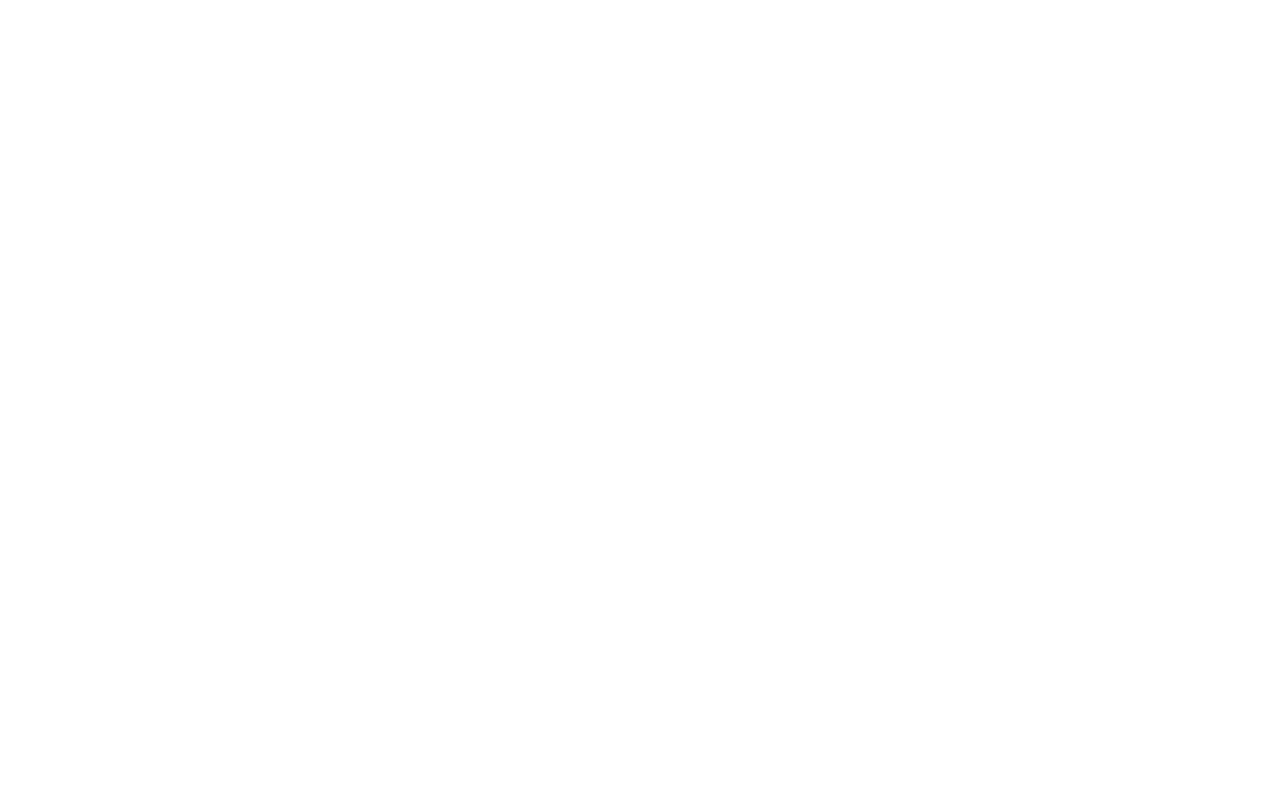
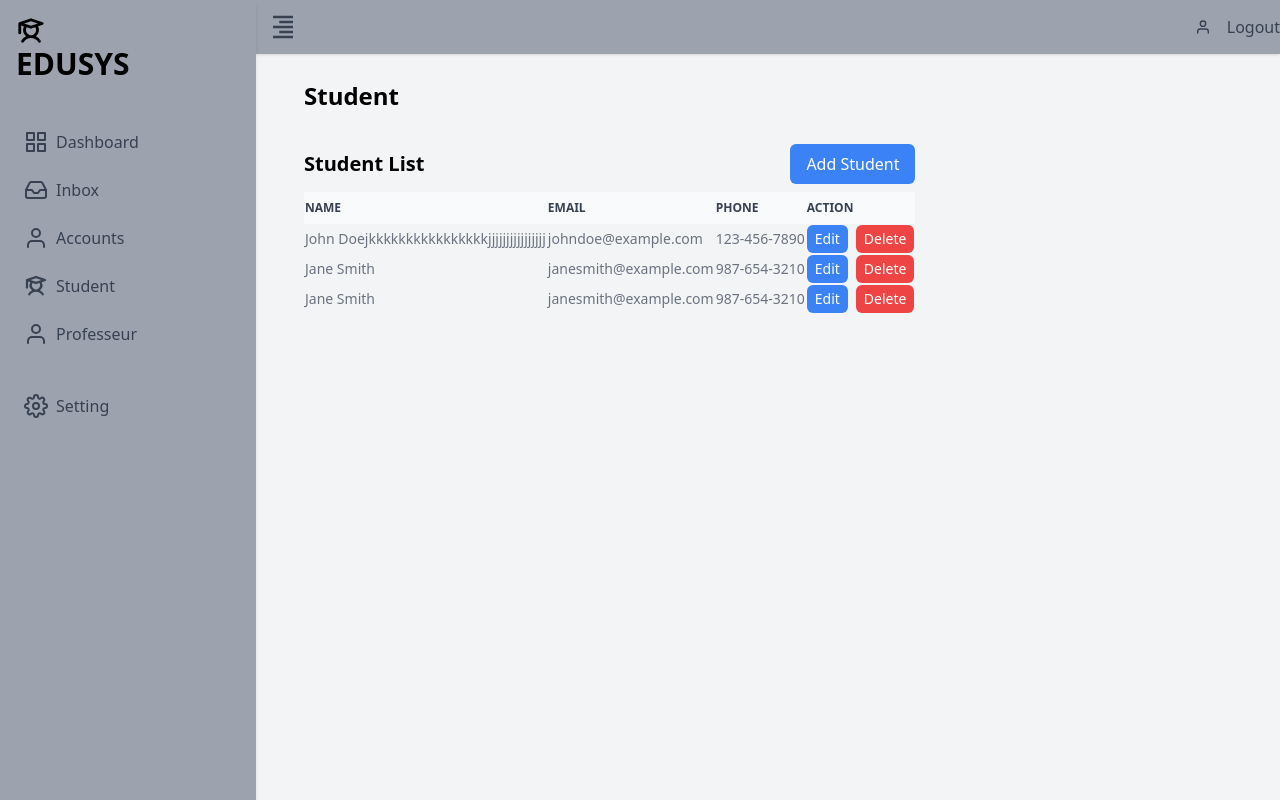
Before and after one commit to Saidkour/projetschools, a React (Vite) app in the folder frontend/: page /Admin/dashboard/student in a window 1280 px wide. Before the commit this address had no page. Built offline with nearby package versions, Linux system fonts and the light colour scheme.

Commit message:
refactoring app.jsx

```diff
--- a/frontend/src/App.jsx
+++ b/frontend/src/App.jsx
@@ -2,8 +2,13 @@ import { BrowserRouter, Route, Routes } from "react-router-dom";
 import Home from "./components/Home";
 import Layout from "./pages/Layout.jsx";
 import Login from "./components/Login.jsx";
-import Dashboard from "./components/student/Dashboard.jsx";
 import AdminDash from "./components/admin/AdminDash.jsx";
+import Student from "./components/admin/Pages/student/Student.jsx";
+import DashboardHome from "./components/admin/Pages/DashboardHome.jsx";
+import Professeur from "./components/admin/Pages/professeur/Professeur.jsx";
+import AllStudent from "./components/admin/Pages/student/AllStudent.jsx";
+import EditStudent from "./components/admin/Pages/student/EditStudent.jsx";
+import AddStudent from "./components/admin/Pages/student/AddStudent.jsx";
 
 function App() {
     return (
@@ -13,9 +18,16 @@ function App() {
                     <Route index element={<Home />} />
                     <Route path="/login" element={<Login />} />
                 </Route>
-                <Route path="/student/dashboard" element={<Dashboard />} />
-                <Route path="/Admin/dashboard" element={<AdminDash/>} />
-
+                {/* <Route path="/student/dashboard" element={<Dashboard />} /> */}
+                <Route path="/Admin/dashboard" element={<AdminDash />}>
+                    <Route index element={<DashboardHome />} />
+                    <Route path="/Admin/dashboard/student" element={<Student />}>
+                        <Route index element={<AllStudent />} />
+                        <Route path="/Admin/dashboard/student/edit" element={<EditStudent/>} />
+                        <Route path="/Admin/dashboard/student/add" element={<AddStudent/>} />
+                    </Route>
+                    <Route path="/Admin/dashboard/Professeur" element={<Professeur />} />
+                </Route>
             </Routes>
         </BrowserRouter>
     );
--- a/frontend/src/components/Student.jsx
+++ b/frontend/src/components/Student.jsx
@@ -22,6 +22,7 @@ export default function Student() {
         } catch (error) {
             console.error("Error occurred during login");
             // Handle login error
+
         }
     };
 
@@ -68,10 +69,6 @@ export default function Student() {
                     className="mt-1 p-2 block w-full border border-gray-300 rounded-md shadow-sm focus:outline-none focus:ring-indigo-500 focus:border-indigo-500"
                     {...register("password", {
                         required: "Password is required",
-                        // minLength: {
-                        //     value: 6,
-                        //     message: "Password must be at least 6 characters",
-                        // },
                     })}
                 />
                 {errors.password && (
--- a/frontend/src/components/admin/AdminDash.jsx
+++ b/frontend/src/components/admin/AdminDash.jsx
@@ -1,5 +1,5 @@
-import React, { useState } from 'react';
-import { BrowserRouter as Router, Routes, Route, Link } from 'react-router-dom';
+import React, { useState } from "react";
+import { Link, Outlet } from "react-router-dom";
 import {
     FiGrid,
     FiInbox,
@@ -12,7 +12,7 @@ import {
 } from "react-icons/fi";
 import { BiDetail, BiAlignLeft, BiAlignRight } from "react-icons/bi";
 import { PiStudentBold } from "react-icons/pi";
-import { Bar, Line } from 'react-chartjs-2';
+// import { Bar, Line } from "react-chartjs-2";
 import {
     Chart as ChartJS,
     CategoryScale,
@@ -24,7 +24,7 @@ import {
     Title,
     Tooltip,
     Legend,
-} from 'chart.js';
+} from "chart.js";
 
 ChartJS.register(
     CategoryScale,
@@ -39,44 +39,80 @@ ChartJS.register(
 );
 
 const Navbar = ({ open, setOpen }) => (
-  <nav className={`bg-gray-400 shadow fixed top-0 left-0 right-0 transition-all duration-300 ${open ? 'ml-64' : 'ml-20'}`}>
+    <nav
+        className={`bg-gray-400 shadow fixed top-0 left-0 right-0 transition-all duration-300 ${
+            open ? "ml-64" : "ml-20"
+        }`}
+    >
         <div className="container mx-auto flex justify-between items-center">
             <div className="flex items-center">
                 <button
                     className="p-3 text-gray-700 hover:text-gray-900 focus:outline-none"
                     onClick={() => setOpen(!open)}
                 >
-          {open ? <span className="text-3xl"><BiAlignRight /></span> : <span className="text-3xl"><BiAlignLeft /></span>}
+                    {open ? (
+                        <span className="text-3xl">
+                            <BiAlignRight />
+                        </span>
+                    ) : (
+                        <span className="text-3xl">
+                            <BiAlignLeft />
+                        </span>
+                    )}
                 </button>
             </div>
             <div className="flex items-center">
-        <a href="#" className="text-gray-700 hover:text-gray-900 mx-4"><FiUser /></a>
-        <a href="#" className="text-gray-700 hover:text-gray-900">Logout</a>
+                <a href="#" className="text-gray-700 hover:text-gray-900 mx-4">
+                    <FiUser />
+                </a>
+                <a href="#" className="text-gray-700 hover:text-gray-900">
+                    Logout
+                </a>
             </div>
         </div>
     </nav>
 );
 
 const Menus = [
-  { title: "Dashboard", icon: <FiGrid />, to: "/dashboard" },
+    { title: "Dashboard", icon: <FiGrid />, to: "/admin/dashboard"},
     { title: "Inbox", icon: <FiInbox />, to: "/inbox" },
-  { title: "Accounts", icon: <FiUser />, to: "/accounts", gap: true },
-  { title: "Notes", icon: <FiCalendar />, to: "/notes" },
-  { title: "Todolist", icon: <BiDetail />, to: "/todolist" },
-  { title: "Search", icon: <FiSearch />, to: "/search" },
-  { title: "Analytics", icon: <FiBarChart2 />, to: "/analytics" },
-  { title: "Files", icon: <FiFile />, to: "/files", gap: true },
-  { title: "Setting", icon: <FiSettings />, to: "/setting" },
+    { title: "Accounts", icon: <FiUser />, to: "/accounts" },
+    // { title: "Notes", icon: <FiCalendar />, to: "/notes" },
+    // { title: "Todolist", icon: <BiDetail />, to: "/todolist" },
+    // { title: "Search", icon: <FiSearch />, to: "/search" },
+    // { title: "Analytics", icon: <FiBarChart2 />, to: "/analytics" },
+    // { title: "Files", icon: <FiFile />, to: "/files", gap: true },
+    {
+        title: "Student",
+        icon: <PiStudentBold />,
+        to: "/admin/dashboard/student",
+    },
+    { title: "Professeur", icon: <FiUser />, to: "/admin/dashboard/Professeur" },
+    { title: "Setting", icon: <FiSettings />, to: "/setting", gap: true },
 ];
 
 const Sidebar = ({ open }) => (
-  <div className={`bg-gray-400 shadow-md fixed top-0 left-0 h-screen transition-width duration-300 ${open ? 'w-64' : 'w-20'}`}>
+    <div
+        className={`bg-gray-400 shadow-md fixed top-0 left-0 h-screen transition-width duration-300 ${
+            open ? "w-64" : "w-20"
+        }`}
+    >
         <div className="flex items-center p-4">
-      <a href="#" className="text-3xl font-bold "><span><PiStudentBold /></span> {open && <span>EDUSYS</span>} </a>
+            <a href="#" className="text-3xl font-bold ">
+                <span>
+                    <PiStudentBold />
+                </span>{" "}
+                {open && <span>EDUSYS</span>}{" "}
+            </a>
         </div>
         <ul className="py-4">
             {Menus.map((menu, index) => (
-        <li key={index} className={`px-6 py-2 flex items-center ${menu.gap ? 'mt-8' : 'mt-2'} text-gray-700 hover:text-gray-900`}>
+                <li
+                    key={index}
+                    className={`px-6 py-2 flex items-center ${
+                        menu.gap ? "mt-8" : "mt-2"
+                    } text-gray-700 hover:text-gray-900`}
+                >
                     <span className="text-2xl mr-2">{menu.icon}</span>
                     {open && <Link to={menu.to}>{menu.title}</Link>}
                 </li>
@@ -84,71 +120,23 @@ const Sidebar = ({ open }) => (
         </ul>
     </div>
 );
-
-const MainContent = ({ open }) => {
-  const dataBar = {
-    labels: ['Jan', 'Feb', 'Mar', 'Apr', 'May', 'Jun'],
-    datasets: [
-      {
-        label: 'Total Absence',
-        data: [3, 2, 2, 4, 5, 6],
-        backgroundColor: 'rgba(54, 162, 235, 0.2)', // Light blue background
-        borderColor: 'rgba(54, 162, 235, 1)', // Blue border
-        borderWidth: 1,
-      },
-    ],
-  };
-
-  const dataLine = {
-    labels: ['Jan', 'Feb', 'Mar', 'Apr', 'May', 'Jun'],
-    datasets: [
-      {
-        label: 'The remaining tests',
-        data: [10, 9, 8, 7, 6, 5],
-        backgroundColor: 'rgba(54, 162, 235, 0.2)', // Light blue background
-        borderColor: 'rgba(54, 162, 235, 1)', // Blue border
-        borderWidth: 1,
-      },
-    ],
-  };
-
-  const options = {
-    scales: {
-      y: {
-        beginAtZero: true,
-      },
-    },
-  };
-
+export default function AdminDash() {
+    const [open, setOpen] = useState(true);
     return (
-    <div className={`flex-1 p-12 pt-20 transition-all duration-300 ${open ? 'ml-64' : 'ml-20'}`}>
-      {/* Render your content directly here */}
-      <h1>Main Content</h1>
-      <div className="mb-8">
-        <h2>Bar Chart</h2>
-        <Bar data={dataBar} options={options} />
-      </div>
-      <div>
-        <h2>Line Chart</h2>
-        <Line data={dataLine} options={options} />
+        <>
+            <div className="min-h-screen bg-gray-100 flex">
+                <Navbar open={open} setOpen={setOpen} />
+                <div className="flex">
+                    <Sidebar open={open} />
+                    <div
+                        className={`flex-1 p-12 pt-20 transition-all duration-300 ${
+                            open ? "ml-64" : "ml-20"
+                        }`}
+                    >
+                        <Outlet />
                     </div>
                 </div>
-  );
-};
-
-const AdminDash = ({ open }) => (
-  <div className="flex">
-    <Sidebar open={open} />
-    <MainContent open={open} />
             </div>
-);
-
-export default function App() {
-  const [open, setOpen] = useState(true);
-  return (
-    <div className="min-h-screen bg-gray-100 flex">
-      <Navbar open={open} setOpen={setOpen} />
-      <AdminDash open={open} setOpen={setOpen} />
-    </div>
+        </>
     );
 }
--- /dev/null
+++ b/frontend/src/components/admin/Pages/DashboardHome.jsx
@@ -0,0 +1,55 @@
+import React from 'react';
+import { Bar, Line } from 'react-chartjs-2';
+
+function DashboardHome() {
+    const dataBar = {
+        labels: ['Jan', 'Feb', 'Mar', 'Apr', 'May', 'Jun'],
+        datasets: [
+          {
+            label: 'Total Absence',
+            data: [3, 2, 2, 4, 5, 6],
+            backgroundColor: 'rgba(54, 162, 235, 0.2)', // Light blue background
+            borderColor: 'rgba(54, 162, 235, 1)', // Blue border
+            borderWidth: 1,
+          },
+        ],
+      };
+
+  const dataLine = {
+    labels: ['Jan', 'Feb', 'Mar', 'Apr', 'May', 'Jun'],
+    datasets: [
+      {
+        label: 'The remaining tests',
+        data: [10, 9, 8, 7, 6, 5],
+        backgroundColor: 'rgba(54, 162, 235, 0.2)', // Light blue background
+        borderColor: 'rgba(54, 162, 235, 1)', // Blue border
+        borderWidth: 1,
+      },
+    ],
+  };
+
+  const options = {
+    scales: {
+      y: {
+        beginAtZero: true,
+      },
+    },
+  };
+  return (
+    <>
+     {/* Render your content directly here */}
+     <h1>Main Content</h1>
+     <div className="mb-8">
+       <h2>Bar Chart</h2>
+       <Bar data={dataBar} options={options} />
+     </div>
+     <div>
+       <h2>Line Chart</h2>
+       <Line data={dataLine} options={options} />
+     </div>
+    </>
+
+  )
+}
+
+export default DashboardHome
--- /dev/null
+++ b/frontend/src/components/admin/Pages/professeur/Professeur.jsx
@@ -0,0 +1,9 @@
+import React from 'react'
+
+function Professeur() {
+  return (
+    <div>professeur</div>
+  )
+}
+
+export default Professeur
--- /dev/null
+++ b/frontend/src/components/admin/Pages/student/AddStudent.jsx
@@ -0,0 +1,16 @@
+import React from 'react'
+
+function AddStudent() {
+  return (
+    <>
+    <form action="">
+        <input type="text" name="name" id="name" placeholder="name"/>
+        <input type="text" name="email" id="email" placeholder="email"/>
+        <input type="text" name="phone" id="phone" placeholder="phone"/>
+        <input type="text" name="address" id="address" placeholder="address"/>
+    </form>
+    </>
+  )
+}
+
+export default AddStudent
--- /dev/null
+++ b/frontend/src/components/admin/Pages/student/AllStudent.jsx
@@ -0,0 +1,69 @@
+import { Link } from "react-router-dom";
+
+function AllStudent() {
+    return (
+        <>
+            <div className="flex justify-between mb-2 items-center mt-8">
+                <h2 className="text-xl font-bold">Student List</h2>
+                <span className="bg-blue-500 text-white px-4 py-2 rounded-md">
+                    <Link to="/admin/dashboard/student/add">Add Student</Link>
+                </span>
+            </div>
+            <div className="relative overflow-x-auto">
+                <table className="min-w-full text-sm text-left rtl:text-right text-gray-500 dark:text-gray-400">
+                    <thead className="text-xs  text-gray-700 uppercase bg-gray-50 dark:bg-gray-700 dark:text-gray-400">
+                        <tr>
+                            <th className="py-2">Name</th>
+                            <th className="py-2">Email</th>
+                            <th className="py-2">Phone</th>
+                            <th className="py-2">Action</th>
+                        </tr>
+                    </thead>
+                    <tbody>
+                        <tr>
+                            <td>John Doejkkkkkkkkkkkkkkkkjjjjjjjjjjjjjjjj</td>
+                            <td>johndoe@example.com</td>
+                            <td>123-456-7890</td>
+                            <td>
+                                <button className="bg-blue-500 text-white px-2 py-1 rounded-md">
+                                    Edit
+                                </button>
+                                <button className="bg-red-500 text-white px-2 py-1 rounded-md ml-2">
+                                    Delete
+                                </button>
+                            </td>
+                        </tr>
+                        <tr>
+                            <td>Jane Smith</td>
+                            <td>janesmith@example.com</td>
+                            <td>987-654-3210</td>
+                            <td>
+                                <button className="bg-blue-500 text-white px-2 py-1 rounded-md">
+                                    Edit
+                                </button>
+                                <button className="bg-red-500 text-white px-2 py-1 rounded-md ml-2">
+                                    Delete
+                                </button>
+                            </td>
+                        </tr>
+                        <tr>
+                            <td>Jane Smith</td>
+                            <td>janesmith@example.com</td>
+                            <td>987-654-3210</td>
+                            <td>
+                                <button className="bg-blue-500 text-white px-2 py-1 rounded-md">
+                                    Edit
+                                </button>
+                                <button className="bg-red-500 text-white px-2 py-1 rounded-md ml-2">
+                                    Delete
+                                </button>
+                            </td>
+                        </tr>
+                    </tbody>
+                </table>
+            </div>
+        </>
+    );
+}
+
+export default AllStudent;
--- /dev/null
+++ b/frontend/src/components/admin/Pages/student/EditStudent.jsx
@@ -0,0 +1,9 @@
+import React from 'react'
+
+function EditStudent() {
+  return (
+    <div>EditStudent</div>
+  )
+}
+
+export default EditStudent
--- /dev/null
+++ b/frontend/src/components/admin/Pages/student/Student.jsx
@@ -0,0 +1,11 @@
+import React from "react";
+import { Outlet } from "react-router";
+
+export default function Student() {
+    return (
+        <div>
+            <h1 className="text-2xl font-bold">Student</h1>
+            <Outlet />
+        </div>
+    );
+}
```
Lines whose indentation alone changed are shown as unchanged.
